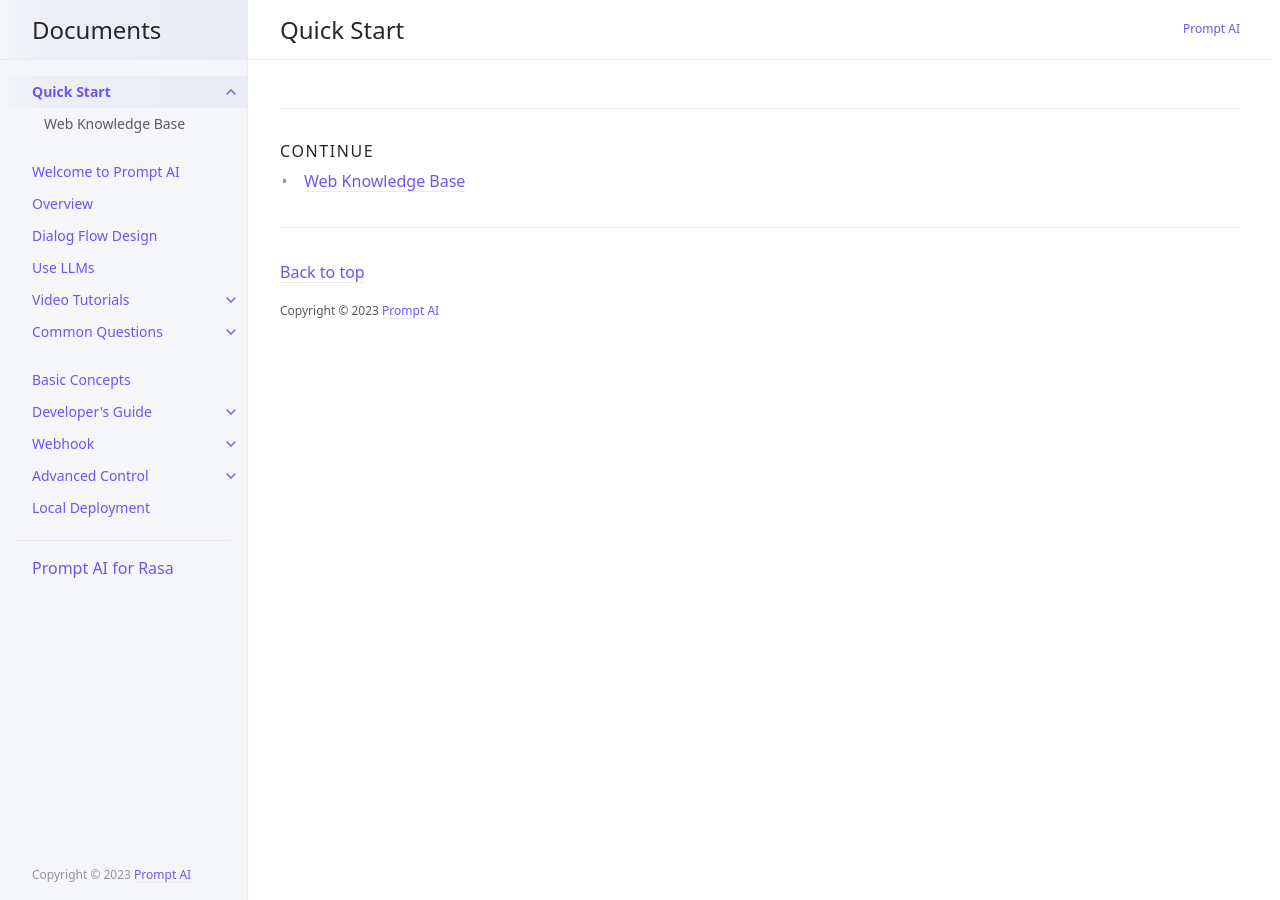
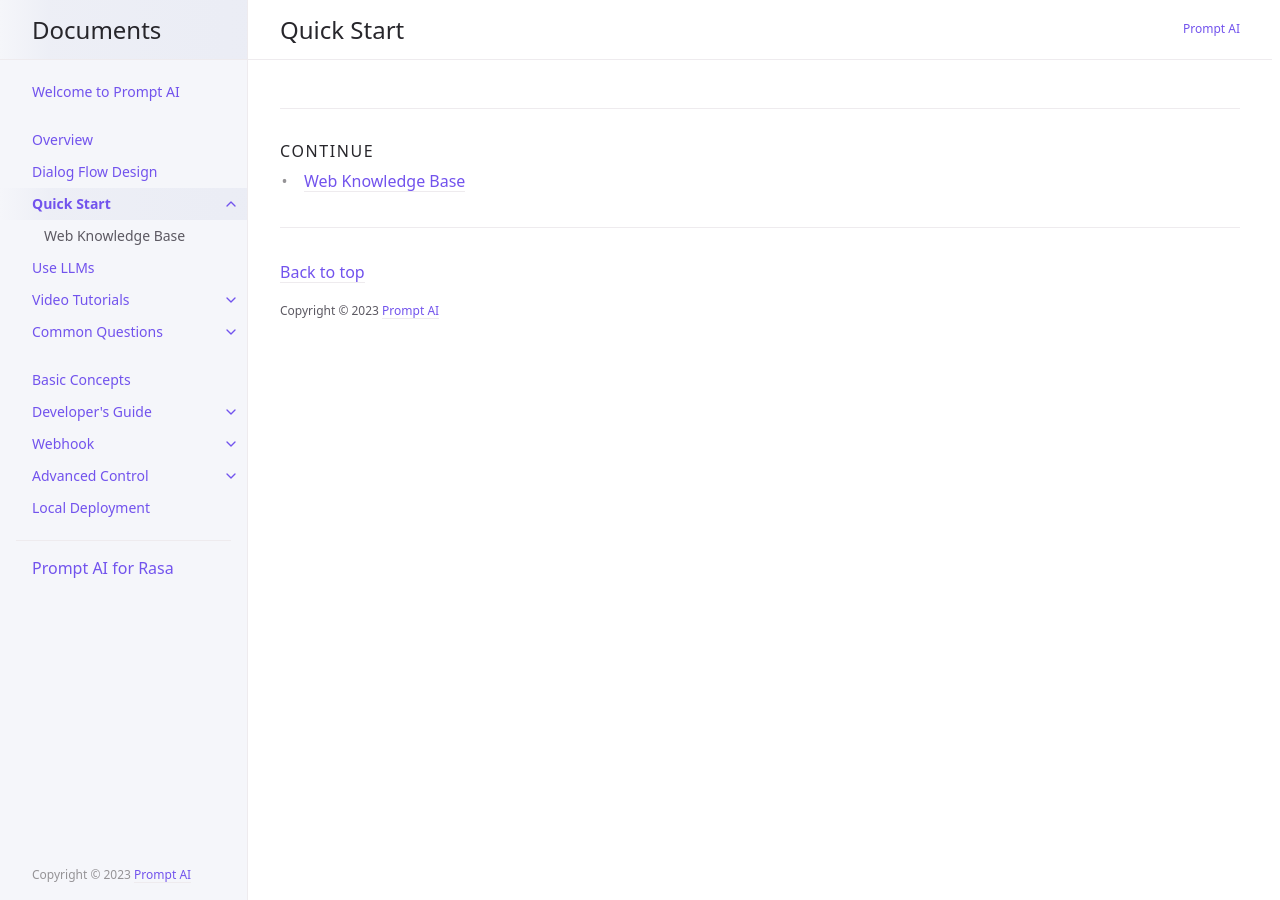
Before and after one commit to ws-cd/ws-cd.github.io, a Jekyll site: the page built from docs/quick_start/index.md, in a window 1280 px wide. Built offline with Jekyll 4.4.1, drawn with Linux system fonts in a browser that asks for light colours; part of the change alters nothing that is shown.

```diff
--- a/docs/quick_start/index.md
+++ b/docs/quick_start/index.md
@@ -1,7 +1,6 @@
 ---
 layout: en
 title: Quick Start
-nav_order: 4
+nav_order: 2
 has_children: true
-nav_order: 1
 ---
```
